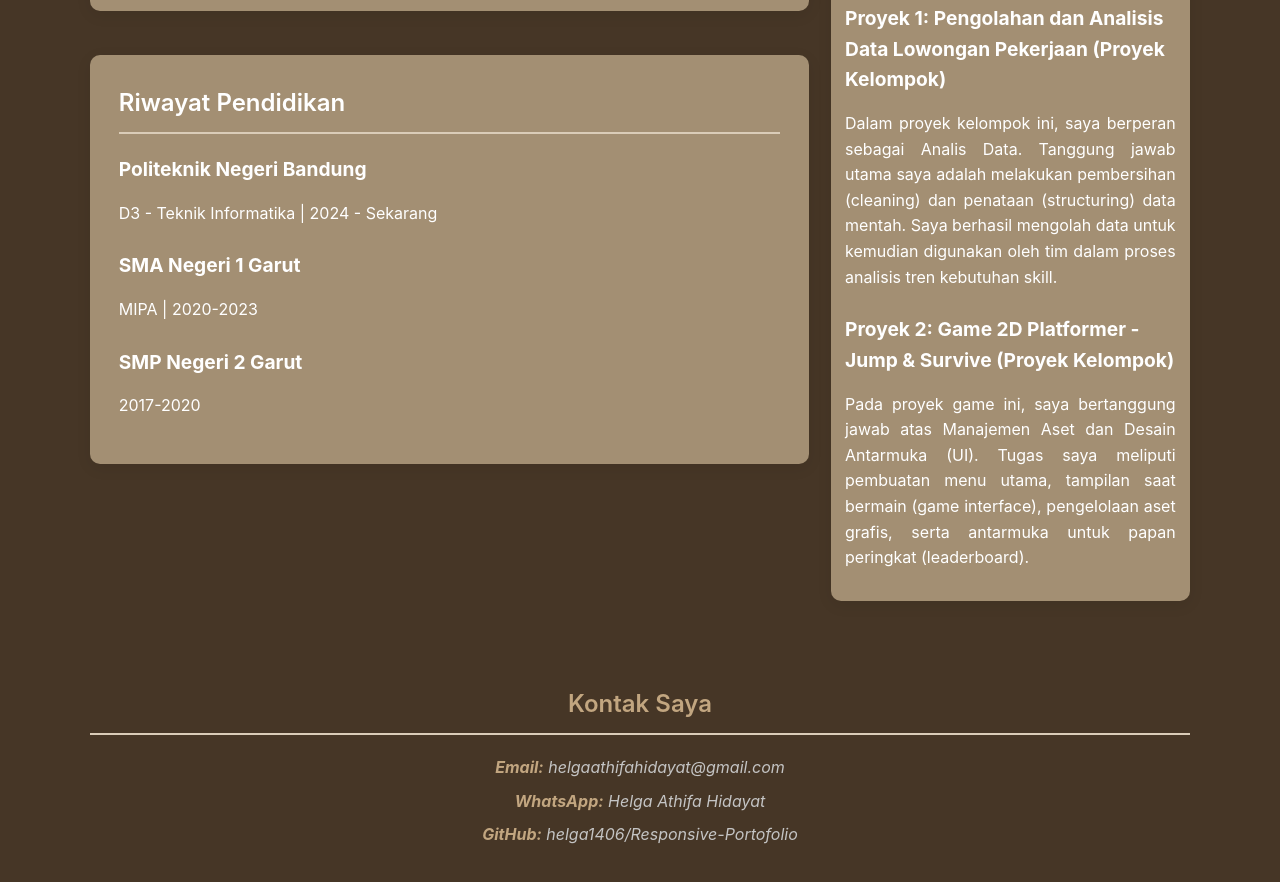
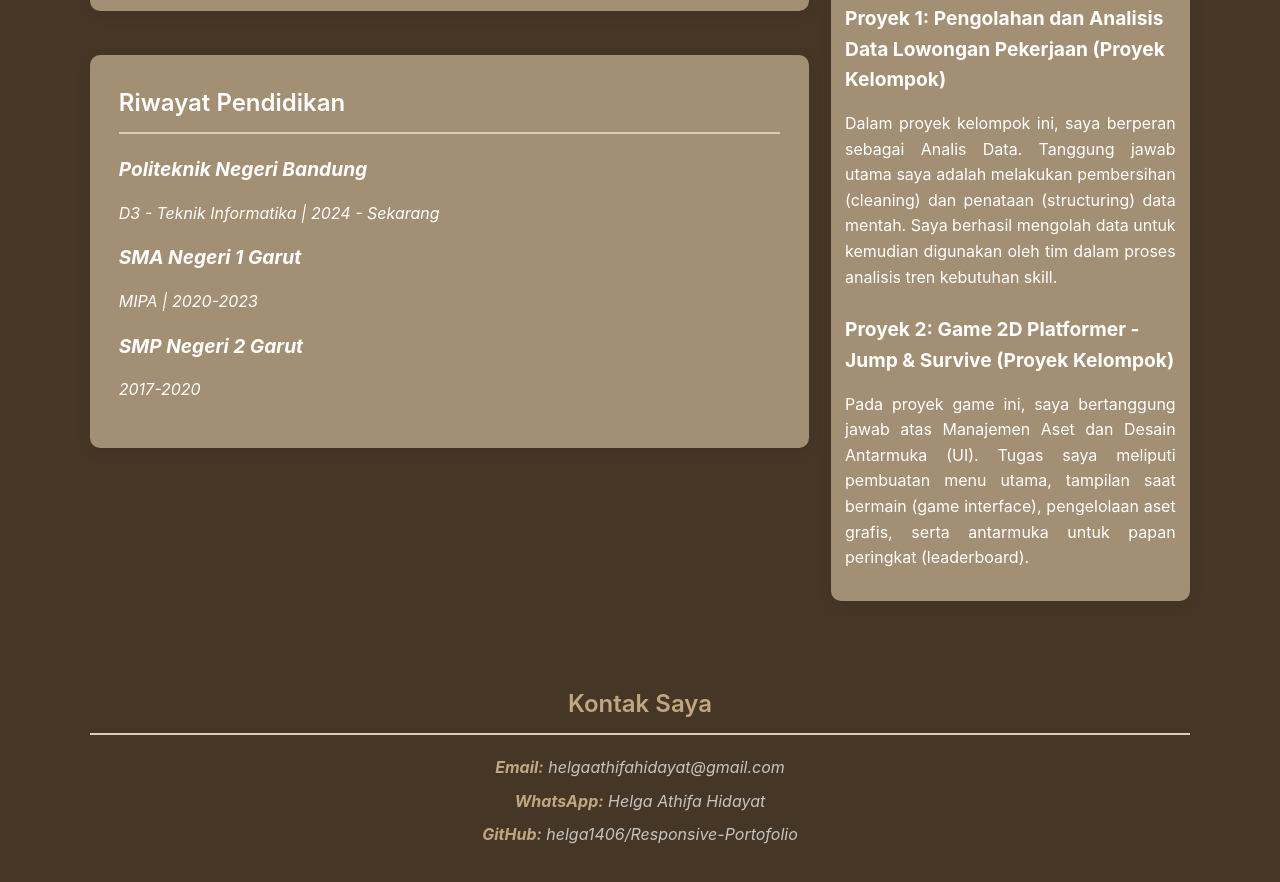
Before and after one commit to helga1406/Responsive-Portofolio, a plain HTML site: page index.html in a window 1280 px wide. Shown: the part 978-1860 px from the top of the page. Drawn offline with Linux system fonts and the light colour scheme.

Commit message:
Update portfolio styling

```diff
--- a/index.html
+++ b/index.html
@@ -64,15 +64,15 @@
                 </section>
                 <section id="education" class="card">
                     <h2>Riwayat Pendidikan</h2>
-                    <div class="education-item">
+                    <div class="education-details">
                         <h3>Politeknik Negeri Bandung</h3>
                         <p>D3 - Teknik Informatika | 2024 - Sekarang</p>
                     </div>
-                    <div class="education-item">
+                    <div class="education-details">
                         <h3>SMA Negeri 1 Garut</h3>
                         <p>MIPA | 2020-2023</p>
                     </div>
-                    <div class="education-item">
+                    <div class="education-details">
                         <h3>SMP Negeri 2 Garut</h3>
                         <p>2017-2020</p>
                     </div>
--- a/style.css
+++ b/style.css
@@ -184,6 +184,12 @@ h3 {
     margin: 0;
 }
 
+.education-details {
+    font-style: italic;
+    color: #fff;
+    margin: 0;
+}
+
 /* --- Skills Section --- */
 .skills-list {
     list-style: none;
```
